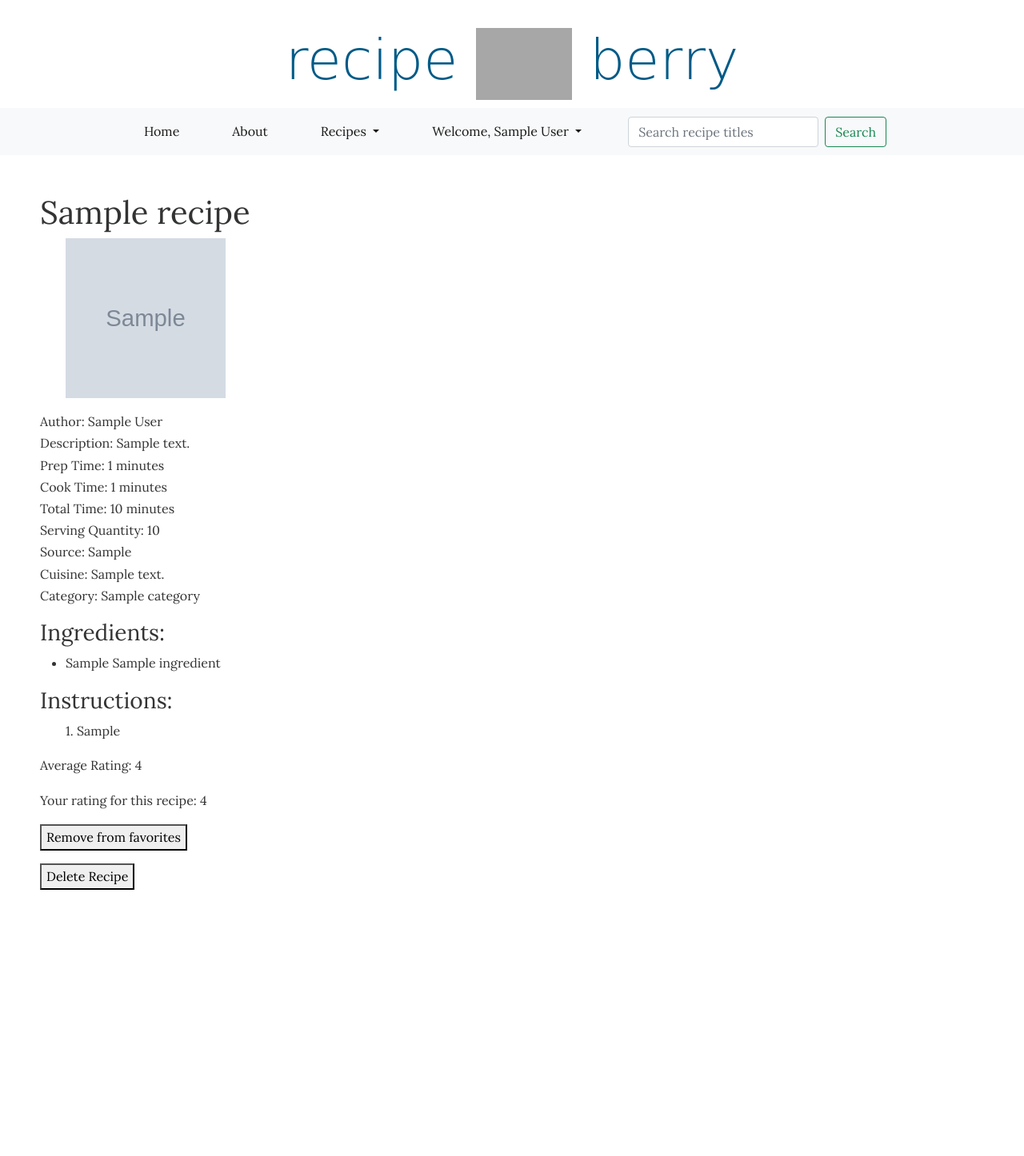
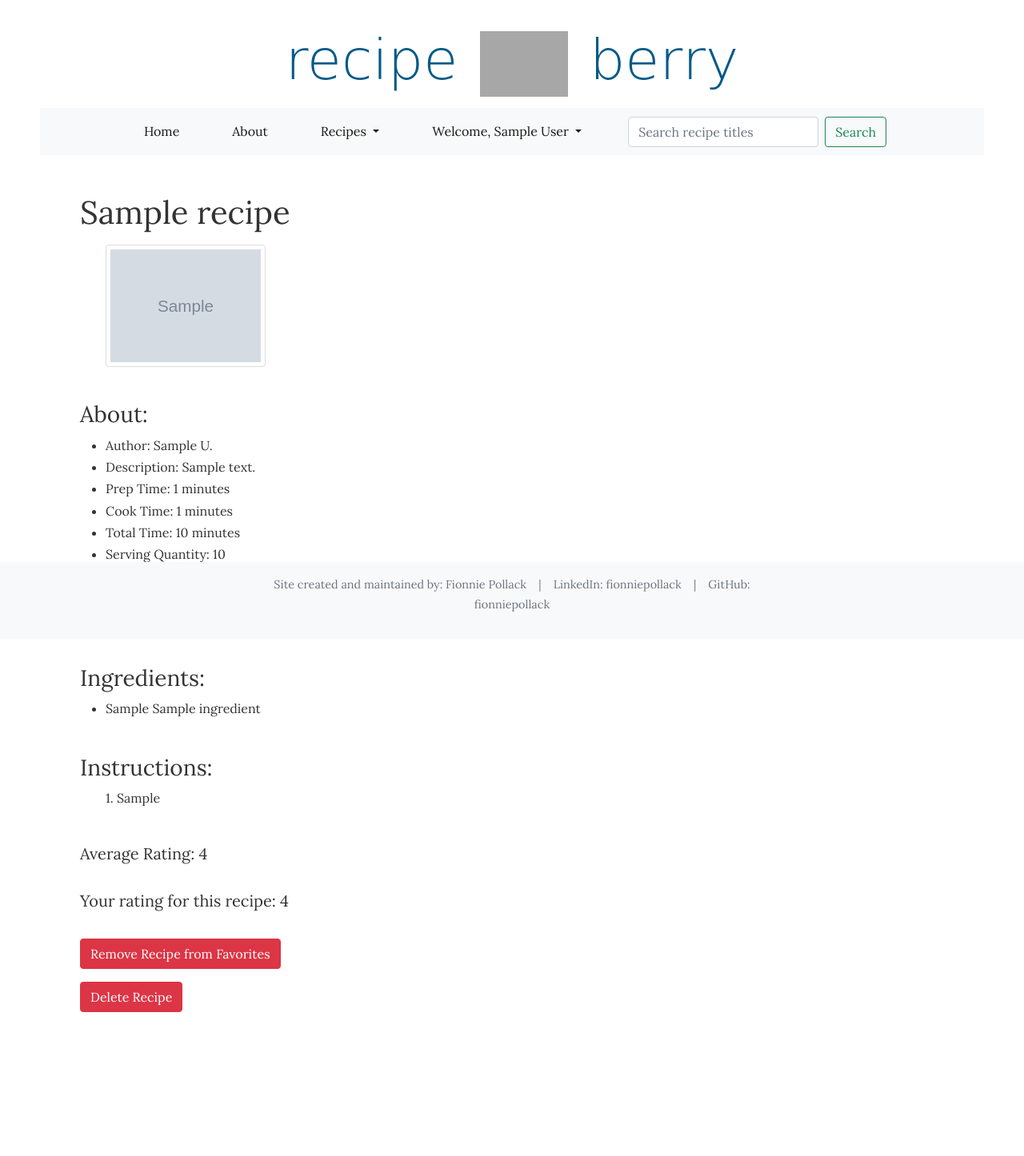
Before and after one commit to fionniepollack/recipe-berry, a Flask app: page /recipes/1 in a window 1280 px wide. Shown: the whole page at 80% size. Before the commit the page ends 1113 px from the top, so only its background shows below. Run offline with Flask 2, Linux system fonts and the light colour scheme; the visitor is signed in with stand-in values (Sample User, id 1); tables that the repository leaves empty hold one stand-in row (values such as "Sample post"); grey boxes marked "Sample" are stand-in pictures; some web fonts are replaced; grey boxes are pictures that could not be loaded.

Commit message:
Update styling on html pages

```diff
--- a/static/css/styles.css
+++ b/static/css/styles.css
@@ -14,10 +14,16 @@ body {
     letter-spacing: 0;
     line-height: 1.7;
     margin-top: 0px;
-    /* margin-left: 50px;
-    margin-right: 50px; */
-    margin-bottom: 100px;
+    margin-left: 50px;
+    margin-right: 50px;
+    margin-bottom: 180px;
     overflow-x: hidden;
+}
+
+img {
+  border: 1px solid #ddd;
+  border-radius: 4px;
+  padding: 5px;
 }
 
 .logo {
@@ -33,9 +39,6 @@ body {
 .nav-item {
   margin-right: 50px;
 }
-
-
-
 
 
 /* CSS styling for featured recipes on hompeage.html */
--- a/static/js/create-recipe.js
+++ b/static/js/create-recipe.js
@@ -11,8 +11,8 @@ addIngredientButton.on('click', addIngredient);
 function addIngredient() {
   const newIngredientNum = parseInt($('#num-ingredient').val()) + 1;
 
-  const newIngredientInput = `<input type='text' name='ingredients' list='ingredients' id='ingredient-item-${newIngredientNum}'>
-                              <input type='text' name='measurements' id='measurement-item-${newIngredientNum}'>
+  const newIngredientInput = `<input type='text' size="30" placeholder="Ingredient Name" name='ingredients' list='ingredients' id='ingredient-item-${newIngredientNum}'>
+                              <input type='text' size="30" placeholder="Measurement Amount" name='measurements' id='measurement-item-${newIngredientNum}'>
                               <br id='ingredient-br-${newIngredientNum}'>`;
 
   $('#ingredient-input-list').append(newIngredientInput);
--- a/templates/all_categories.html
+++ b/templates/all_categories.html
@@ -2,8 +2,6 @@
 {% block title %}All Categories{% endblock %}
 
 {% block body %}
-
-<div class="text-start mt-3" style="margin-left:50px;margin-right:50px;">
 
   <h1 class="h3 mt-5 mb-3 font-weight-normal">All Categories</h1>
 
@@ -17,6 +15,4 @@
     {% endfor %}
   </ul>
 
-</div>
-
 {% endblock %}
--- a/templates/all_cuisines.html
+++ b/templates/all_cuisines.html
@@ -2,8 +2,6 @@
 {% block title %}All Cuisines{% endblock %}
 
 {% block body %}
-
-<div class="text-start mt-3" style="margin-left:50px;margin-right:50px;">
 
   <h1 class="h3 mt-5 mb-3 font-weight-normal">All Cuisines</h1>
 
@@ -17,6 +15,4 @@
     {% endfor %}
   </ul>
 
-</div>
-
 {% endblock %}
--- a/templates/all_recipes.html
+++ b/templates/all_recipes.html
@@ -4,7 +4,7 @@
 {% block body %}
 
 <div class="d-flex justify-content-center mt-5 mb-3">
-  <h3 style="color:#8E8F91;">All Recipes</h3>
+  <h3>All Recipes</h3>
 </div>
 
 {% include "display_recipes_template.html" %}
--- a/templates/base.html
+++ b/templates/base.html
@@ -69,20 +69,15 @@
 
   <!-- Image Logo sourced from https://www.vecteezy.com/vector-art/1013015-watercolor-bowl-with-blueberries-and-strawberries -->
   <div class="logo d-flex justify-content-center">
-    <a href="/">recipe <img id="logo-main"
+    <a href="/">recipe <img id="logo-main" style="border: none;"
         src="https://static.vecteezy.com/system/resources/previews/001/013/015/non_2x/watercolor-bowl-with-blueberries-and-strawberries-vector.jpg"
         width="120"> berry</a>
   </div>
-  <!-- <div class="logo d-flex justify-content-center">
-    <a href="/">recipe berry</a>
-  </div> -->
 
 
   <!-- Bootstrap Navigation Bar -->
-  <!-- <div class="container"> -->
   <nav class="navbar sticky-top navbar-expand-lg navbar-light bg-light">
     <div class="container-fluid">
-      <!-- <a class="navbar-brand" href="/">Recipe Berry</a> -->
       <button class="navbar-toggler" type="button" data-bs-toggle="collapse" data-bs-target="#navbarSupportedContent"
         aria-controls="navbarSupportedContent" aria-expanded="false" aria-label="Toggle navigation">
         <span class="navbar-toggler-icon"></span>
@@ -143,11 +138,21 @@
       </div>
     </div>
   </nav>
-  <!-- </div> -->
 
   {% block body %}{% endblock %}
 
   {% block after_body %}{% endblock %}
+
+  <!-- Footer -->
+  <footer class="footer fixed-bottom mt-auto py-3 bg-light">
+    <div class="container">
+      <p class="text-muted text-center" style="font-size:90%;">
+        Site created and maintained by: Fionnie Pollack &nbsp;&nbsp; | &nbsp;&nbsp; LinkedIn: fionniepollack
+        &nbsp;&nbsp; | &nbsp;&nbsp; GitHub: fionniepollack
+      </p>
+    </div>
+  </footer>
+
 </body>
 
 </html>
--- a/templates/recipe_details.html
+++ b/templates/recipe_details.html
@@ -11,30 +11,33 @@
 
 <div class="text-start mt-5" style="margin-left:50px;margin-right:50px;">
 
-  <h1>{{ recipe.title }}</h1>
-
-  <!-- <h1>{{ recipe.title }}</h1> -->
+  <h1 class="mb-3">{{ recipe.title }}</h1>
 
   <ul style="list-style-type:none;">
     {% for image in recipe.images %}
     <li>
-      <img src="{{ image.image_url }}" alt="image" width="200" height="200">
+      <img src="{{ image.image_url }}" alt="image" width="200">
     </li>
     {% endfor %}
   </ul>
 
-  <p>
-    Author: {{ recipe.user.first_name}} {{ recipe.user.last_name}}<br>
-    Description: {{ recipe.description }}<br>
-    Prep Time: {{ recipe.prep_time }} minutes<br>
-    Cook Time: {{ recipe.cook_time }} minutes<br>
-    Total Time: {{ recipe.total_time }} minutes<br>
-    Serving Quantity: {{ recipe.serving_qty }}<br>
-    Source: {{ recipe.source }}<br>
-    Cuisine: {{ recipe.cuisine.cuisine_name }}<br>
+  <br>
+
+  <h3>About:</h3>
+  <ul>
+    <li>Author: {{ recipe.user.first_name }} {{ recipe.user.last_name[0] }}.</li>
+    <li>Description: {{ recipe.description }}</li>
+    <li>Prep Time: {{ recipe.prep_time }} minutes</li>
+    <li>Cook Time: {{ recipe.cook_time }} minutes</li>
+    <li>Total Time: {{ recipe.total_time }} minutes</li>
+    <li>Serving Quantity: {{ recipe.serving_qty }}</li>
+    <li>Source: {{ recipe.source }}</li>
+    <li>Cuisine: {{ recipe.cuisine.cuisine_name }}</li>
     <!-- Category: {% for category in recipe.categories %}{{ category.category_name }} {% endfor %} -->
-    Category: {{ recipe.categories|join(', ', attribute='category_name') }}
-  </p>
+    <li>Category: {{ recipe.categories|join(', ', attribute='category_name') }}</li>
+  </ul>
+
+  <br>
 
   <h3>Ingredients:</h3>
   <ul>
@@ -45,6 +48,8 @@
     {% endfor %}
   </ul>
 
+  <br>
+
   <h3>Instructions:</h3>
   <ul style="list-style-type:none;">
     {% for recipe_step in recipe.recipe_steps %}
@@ -54,10 +59,12 @@
     {% endfor %}
   </ul>
 
+  <br>
+
   <!-- View Average Rating -->
-  <P>
-    Average Rating: {{ average_rating | int }}
-  </P>
+  <h5> Average Rating: {{ average_rating | round(2, 'common') }}</h5>
+
+  <br>
 
   <!-- Rating Feature -->
   <!-- If user logged in -->
@@ -66,38 +73,41 @@
 
   {% if session.get('user_id') %}
   {% if user_rating %}
-  <p>
-    Your rating for this recipe: {{ user_rating.rating_value }}
-  </p>
+  <h5>Your rating for this recipe: {{ user_rating.rating_value }}</h5>
   {% else %}
-  <p>
+  <h5>
     <form action="/recipes/rating/{{ recipe.recipe_id }}" method="POST">
-    Rate this Recipe:
+      Rate This Recipe:
       <select name="rating_value">
         {% for num in range(1,6) %}
         <option value="{{ num }}">{{ num }}</option>
         {% endfor %}
       </select>
-    <button type="submit" id="rate-recipe">Rate this recipe</button>
+      <button type="submit" id="rate-recipe" class="btn btn-primary" style="background-color: #005a87;">Submit
+        Rating</button>
     </form>
-  </p>
+  </h5>
   {% endif %}
   {% endif %}
+
+  <br>
 
   <!-- Favorite a recipe feature -->
   {% if session.get('user_id') %}
   {% if is_favorite %}
   <p>
-    <button type="button" id="favorite-recipe" style="display: none;">Add to favorites</button>
-    <button type="button" id="unfavorite-recipe">Remove from favorites</button>
+    <button type="button" id="favorite-recipe" class="btn btn-success" style="display: none;">Add Recipe to
+      favorites</button>
+    <button type="button" id="unfavorite-recipe" class="btn btn-danger">Remove Recipe from Favorites</button>
     <input type="hidden" value="{{ recipe.user.user_id }}" id="user-id">
     <input type="hidden" value="{{ recipe.recipe_id }}" id="recipe-id">
   </p>
 
   {% else %}
   <p>
-    <button type="button" id="favorite-recipe">Add to favorites</button>
-    <button type="button" id="unfavorite-recipe" style="display: none;">Remove from favorites</button>
+    <button type="button" id="favorite-recipe" class="btn btn-success">Add Recipe to Favorites</button>
+    <button type="button" id="unfavorite-recipe" class="btn btn-danger" style="display: none;">Remove Recipe from
+      Favorites</button>
     <input type="hidden" value="{{ recipe.user.user_id }}" id="user-id">
     <input type="hidden" value="{{ recipe.recipe_id }}" id="recipe-id">
   </p>
@@ -111,7 +121,7 @@
     {% if recipe.user_id == session.get('user_id') %}
   <form action="/recipes/{{ recipe.recipe_id }}" method="POST">
     <!-- <input type="hidden" name="recipe_id" value="{{ recipe.recipe_id }}" id="recipe-id"> -->
-    <button type="submit" id="delete-recipe">Delete Recipe</button>
+    <button type="submit" id="delete-recipe" class="btn btn-danger">Delete Recipe</button>
   </form>
   {% endif %}
   </p>
```
Also changed, not shown: templates/category_recipes.html (+4 -4 lines), templates/create_recipe.html (+5 -112 lines), templates/cuisine_recipes.html (+4 -4 lines), templates/display_recipes_template.html (+5 -3 lines), templates/user_details.html (+5 -19 lines), templates/user_favorite_recipes.html (+22 -3 lines). Lines whose indentation alone changed are shown as unchanged.
